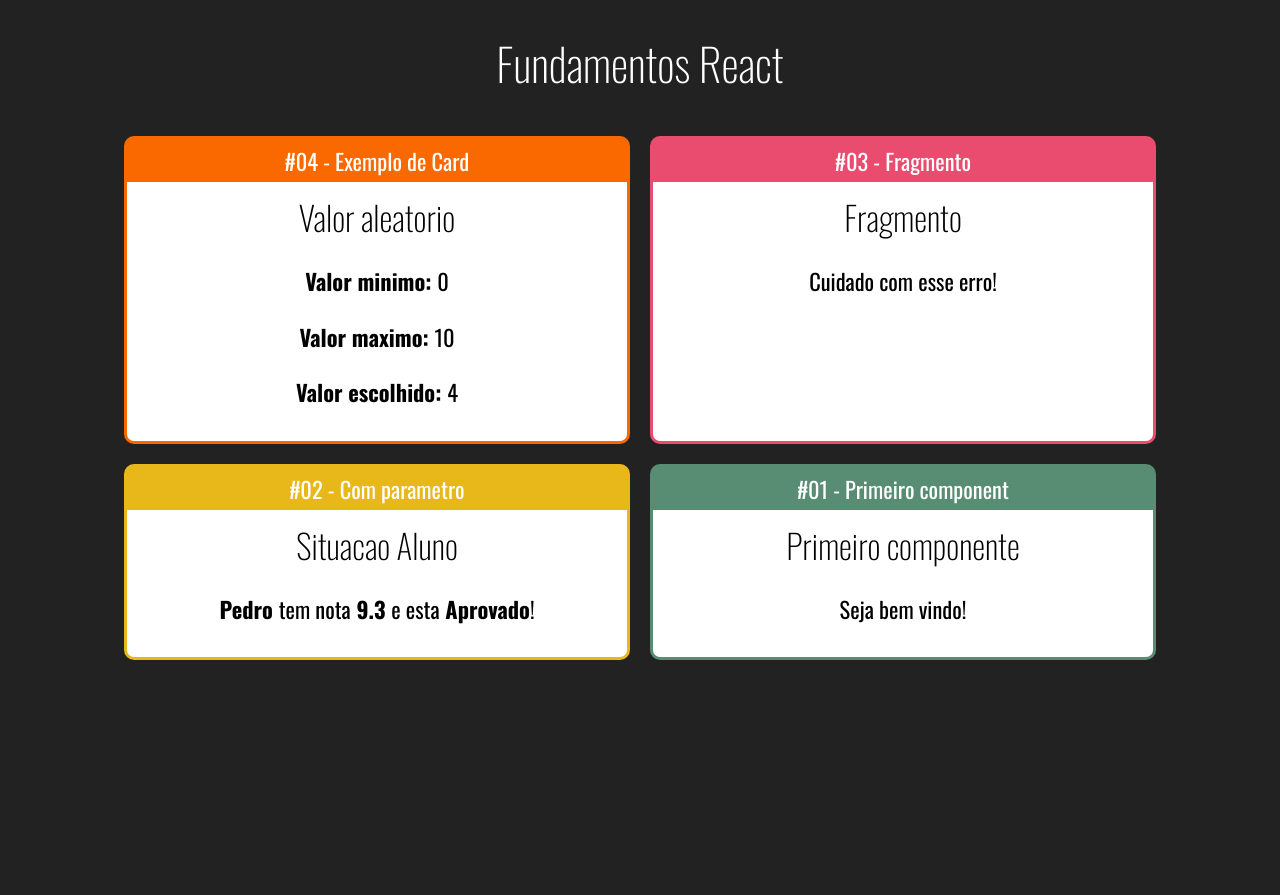
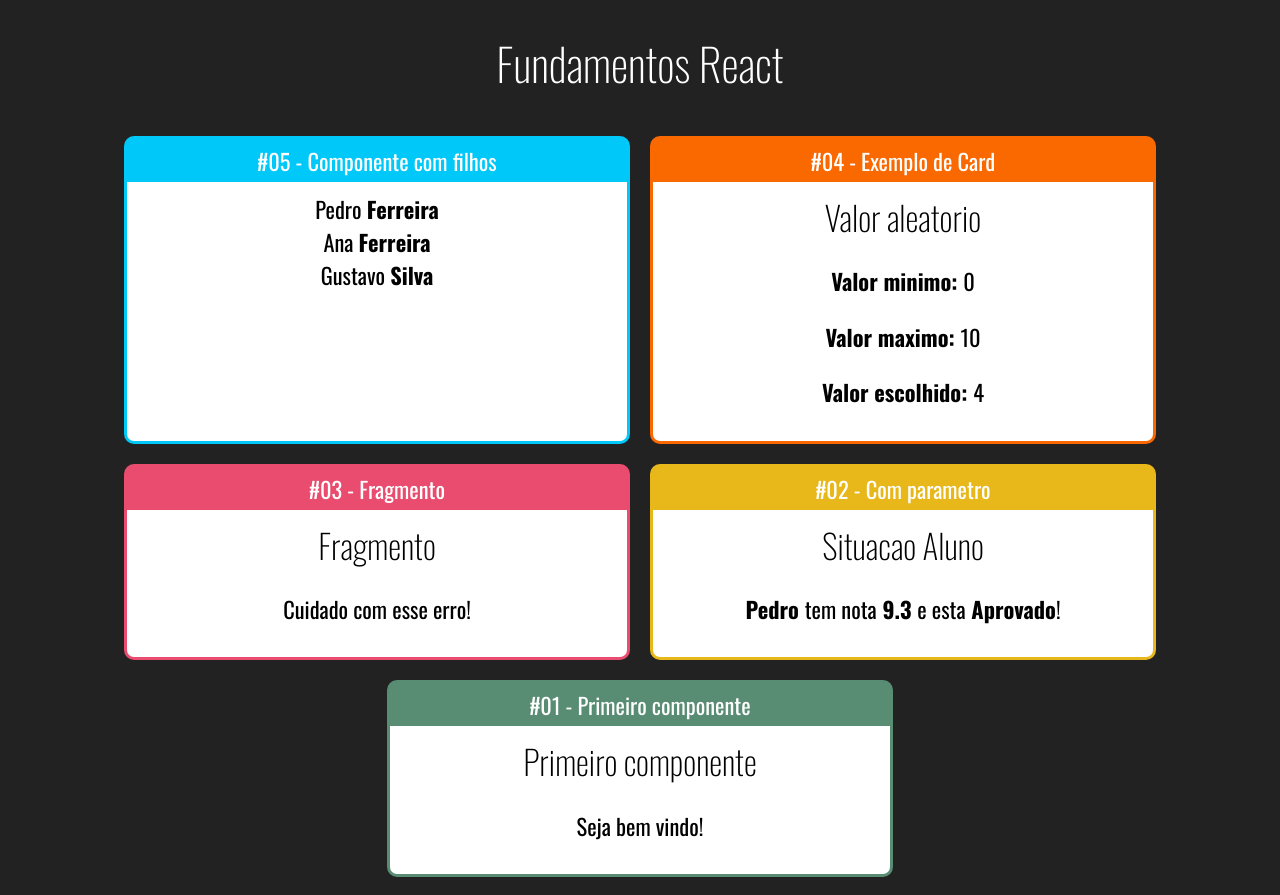
Before and after one commit to willbueno/fundamentos-react, a React (Create React App) app: page / in a window 1280 px wide. Before the commit the page ends 800 px from the top, so only its background shows below. Built offline with nearby package versions, Linux system fonts and the light colour scheme.

Commit message:
children components with parameters

```diff
--- a/src/App.jsx
+++ b/src/App.jsx
@@ -2,6 +2,8 @@ import './App.css'
 import React from 'react'
 
 import Card from './components/layout/Card'
+
+import Familia from './components/basicos/Familia'
 import Aleatorio from './components/basicos/Aleatorio'
 import Fragmento from './components/basicos/Fragmento'
 import ComParametro from './components/basicos/ComParametro'
@@ -13,6 +15,10 @@ export default () => {
             <h1>Fundamentos React</h1>
 
             <div className='Cards'>
+                <Card titulo="#05 - Componente com filhos" color="#00C8F8">
+                    <Familia sobrenome='Ferreira'/>
+                </Card>
+
                 <Card titulo="#04 - Exemplo de Card" color="#FA6900">
                     <Aleatorio min={0} max={10} />
                 </Card>
@@ -29,7 +35,7 @@ export default () => {
                     />
                 </Card>
 
-                <Card titulo="#01 - Primeiro component" color="#588C73">
+                <Card titulo="#01 - Primeiro componente" color="#588C73">
                     <Primeiro></Primeiro>
                 </Card>
             </div>
--- /dev/null
+++ b/src/components/basicos/Familia.jsx
@@ -0,0 +1,12 @@
+import React from "react"
+import FamiliaMembro from "./FamiliaMembro"
+
+export default props => {
+    return (
+        <div>
+            <FamiliaMembro nome='Pedro' sobrenome={props.sobrenome} />
+            <FamiliaMembro nome='Ana' {...props} />
+            <FamiliaMembro nome='Gustavo' sobrenome='Silva' />
+        </div>
+    )
+}
--- /dev/null
+++ b/src/components/basicos/FamiliaMembro.jsx
@@ -0,0 +1,9 @@
+import React from "react"
+
+export default props => {
+    return (
+        <div>
+            <span>{props.nome} <strong>{props.sobrenome}</strong></span>
+        </div>
+    )
+}
```
